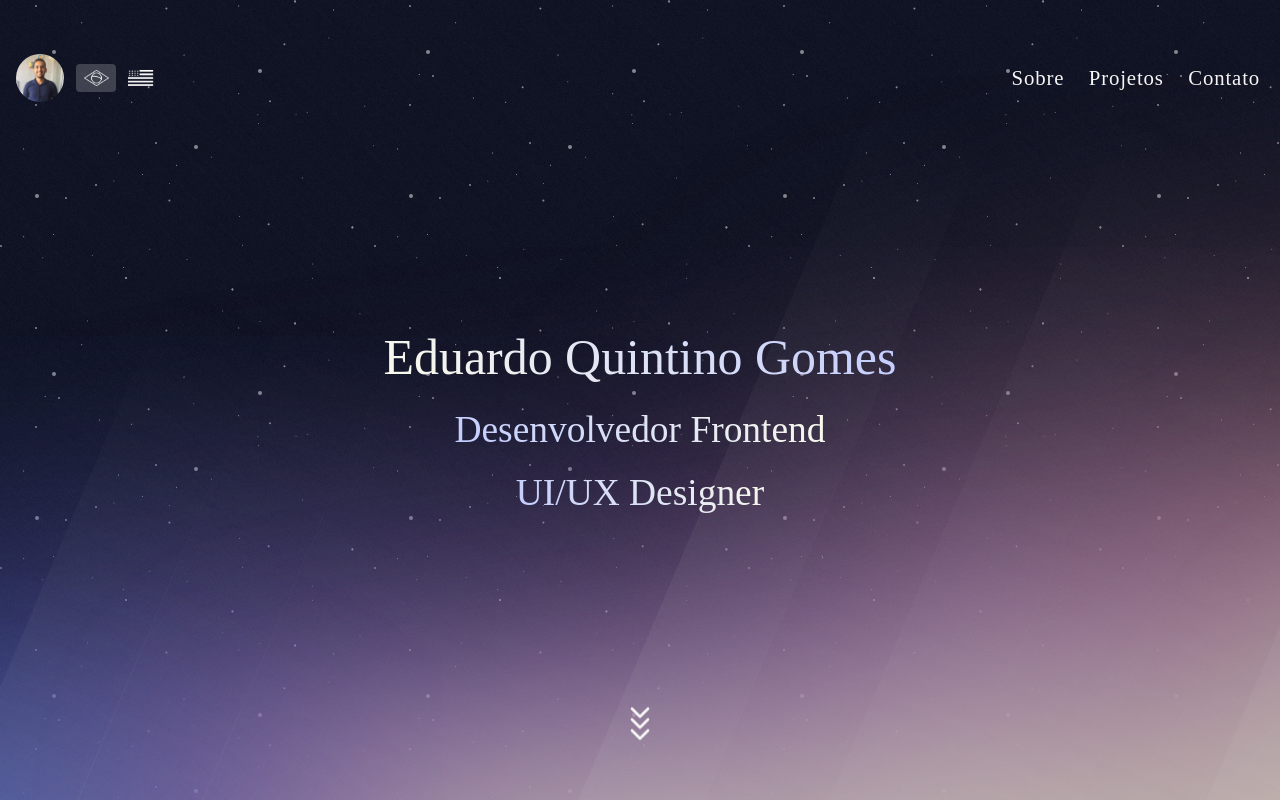
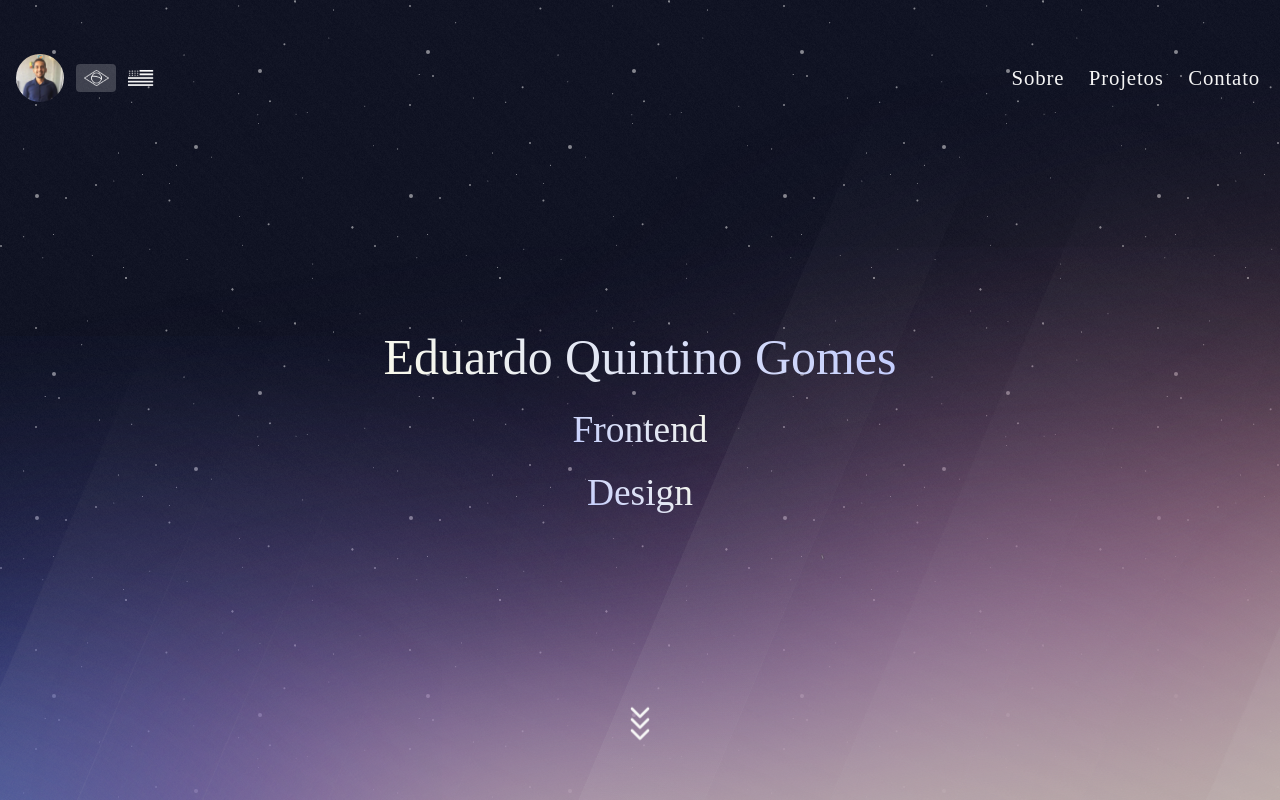
Before and after one commit to eduqg/eduqg.github.io, a Next.js app: page / in a window 1280 px wide. Shown: the top 800 px of the page. Built offline with nearby package versions, Linux system fonts and the light colour scheme; no server answers; a web font is replaced by a local one.

Commit message:
little update

```diff
--- a/src/locales/en.ts
+++ b/src/locales/en.ts
@@ -4,8 +4,8 @@ export const en = {
   about_link: 'About',
   projects_link: 'Projects',
   contact_link: 'Contact',
-  frontend_role: 'Frontend Developer',
-  design_role: 'UI/UX Designer',
+  frontend_role: 'Frontend',
+  design_role: 'Design',
 
   title_404: 'There is something wrong with this link',
   description_404: 'I think is better go back to homepage',
--- a/src/locales/pt-br.ts
+++ b/src/locales/pt-br.ts
@@ -6,8 +6,8 @@ export const ptBr: ILocaleData = {
   about_link: 'Sobre',
   projects_link: 'Projetos',
   contact_link: 'Contato',
-  frontend_role: 'Desenvolvedor Frontend',
-  design_role: 'UI/UX Designer',
+  frontend_role: 'Frontend',
+  design_role: 'Design',
 
   title_404: 'Tem algo de errado com esse link',
   description_404: 'Acho melhor voltar para a página inicial',
```
